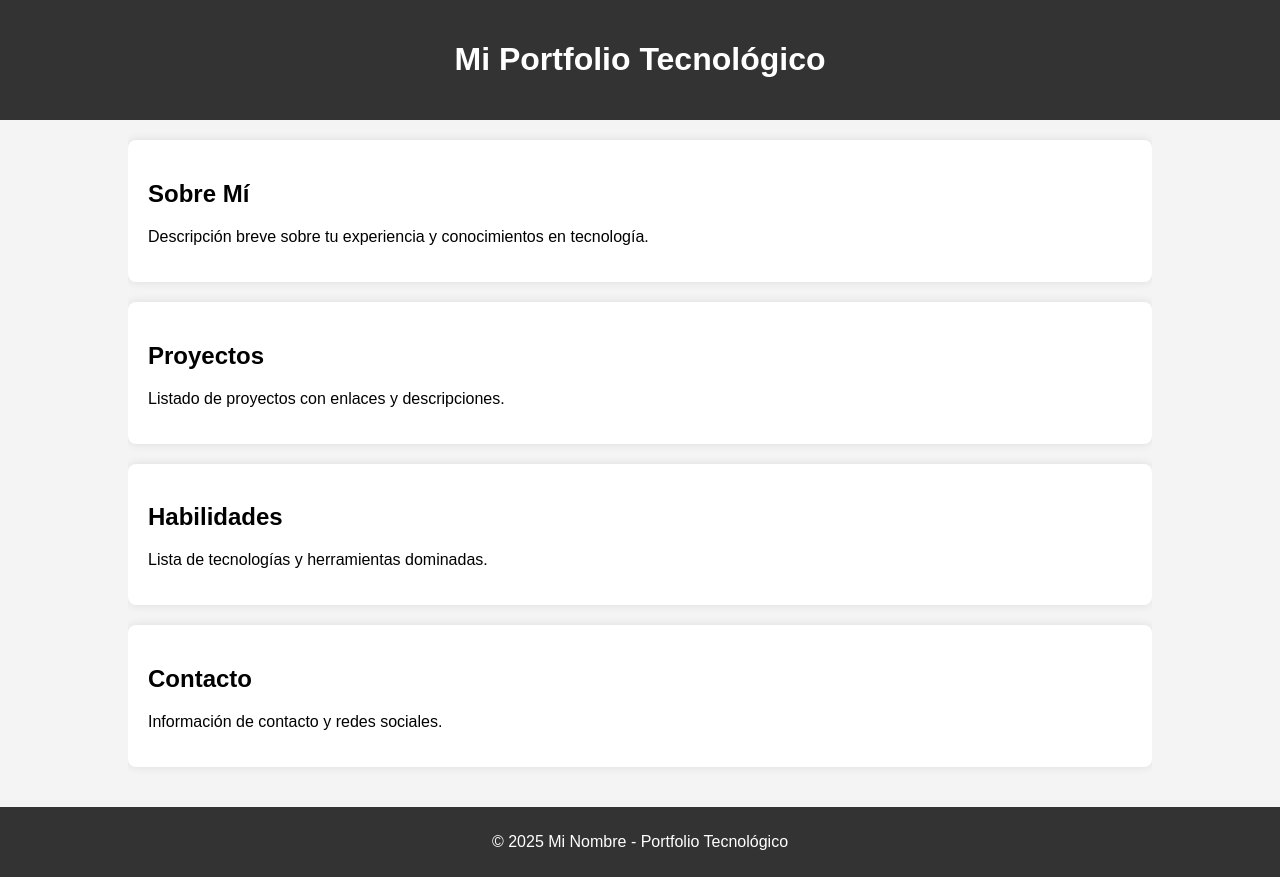
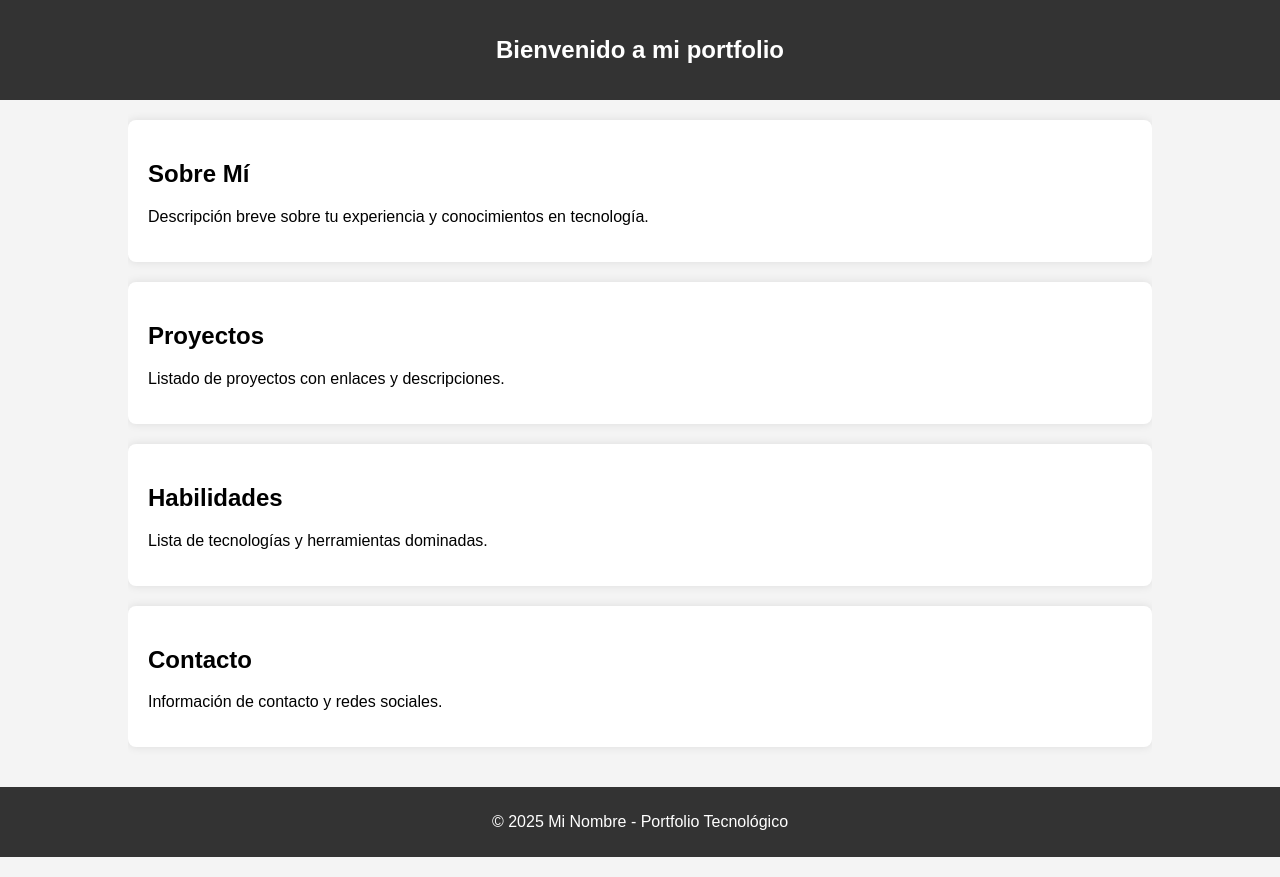
Before and after one commit to labjl/.labjl.io, a plain HTML site: page index.html in a window 1280 px wide. Drawn offline with Linux system fonts and the light colour scheme.

Commit message:
Update index.html

```diff
--- a/index.html
+++ b/index.html
@@ -16,6 +16,23 @@
             color: white;
             padding: 20px;
             text-align: center;
+        }
+        .typing-effect {
+            font-size: 24px;
+            font-weight: bold;
+            color: white;
+            overflow: hidden;
+            white-space: nowrap;
+            border-right: 3px solid white;
+            width: 0;
+            animation: typing 3s steps(30, end) forwards, blink 0.75s step-end infinite;
+        }
+        @keyframes typing {
+            from { width: 0; }
+            to { width: 100%; }
+        }
+        @keyframes blink {
+            50% { border-color: transparent; }
         }
         .container {
             width: 80%;
@@ -47,7 +64,7 @@
 </head>
 <body>
     <header>
-        <h1>Mi Portfolio Tecnológico</h1>
+        <h1 class="typing-effect">Bienvenido a mi portfolio</h1>
     </header>
     <div class="container">
         <div class="section">
```
